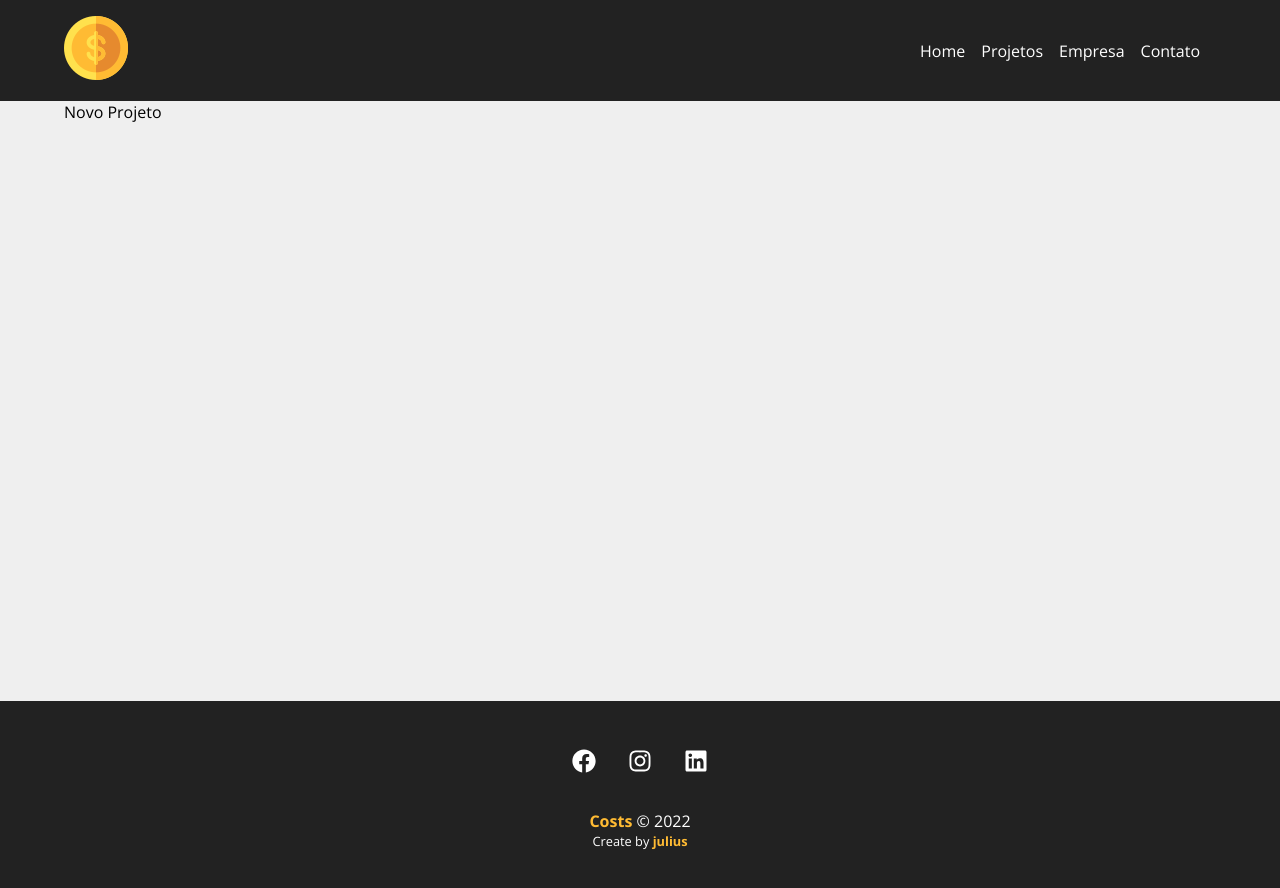
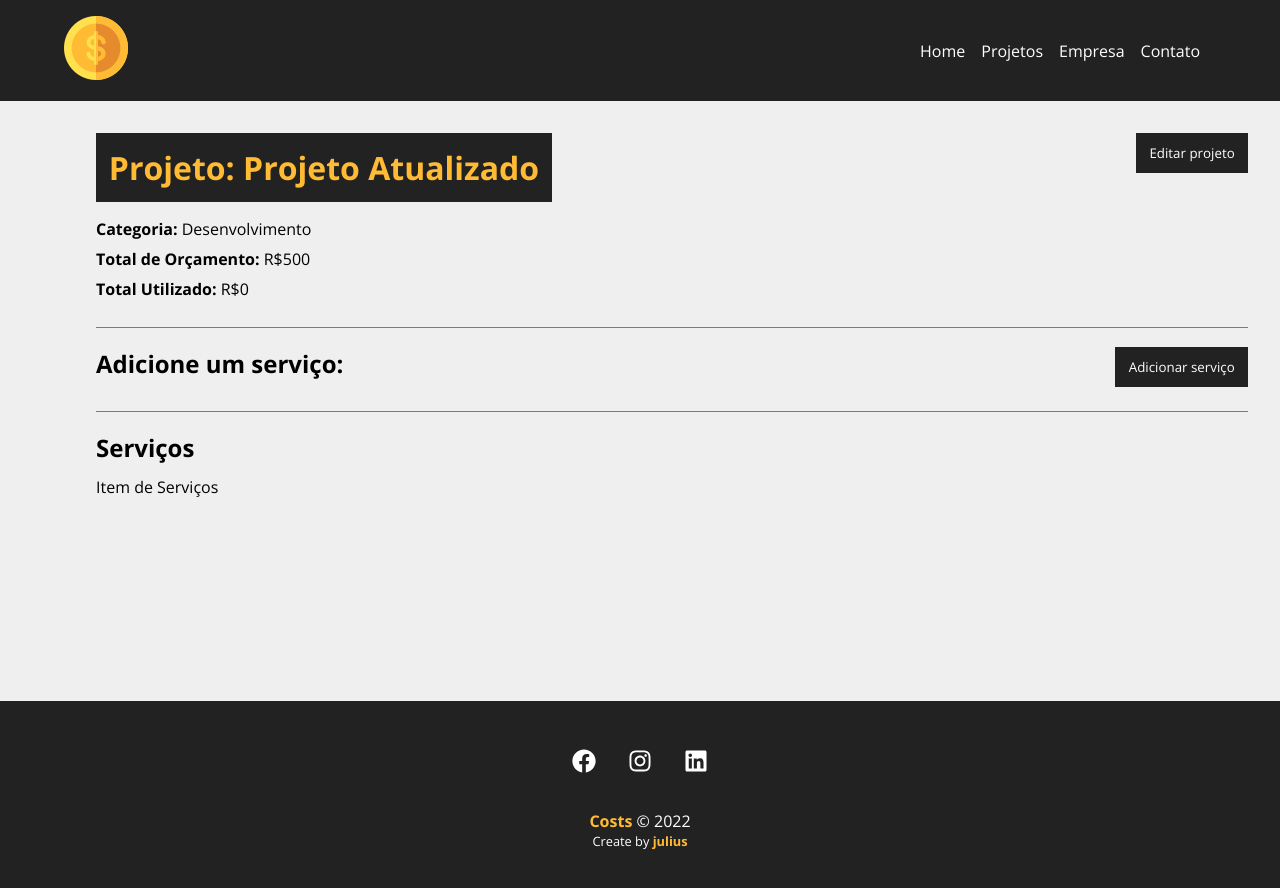
Before and after one commit to juliuscaezarff/costs, a React (Create React App) app: page /project/5 in a window 1280 px wide. Shown: the top 888 px of the page. Built offline with nearby package versions, Linux system fonts and the light colour scheme; data requests are answered from the project's data file.

Commit message:
modifications

```diff
--- a/db.json
+++ b/db.json
@@ -1,11 +1,11 @@
 {
   "projects": [
     {
-      "name": "Novo Projeto",
-      "budget": "5000",
+      "name": " Projeto Atualizado",
+      "budget": "500",
       "category": {
-        "id": "1",
-        "name": "Infra"
+        "id": "2",
+        "name": "Desenvolvimento"
       },
       "cost": 0,
       "services": [],
--- a/src/components/pages/Project.js
+++ b/src/components/pages/Project.js
@@ -1,28 +1,126 @@
 import { useParams } from 'react-router-dom'
 import { useState, useEffect } from 'react'
 
+import Loading from '../layout/Loading'
+import Container from '../layout/Container'
+import Message from '../layout/Message'
+import ProjectForm from '../project/ProjectForm'
+
+import styles from './Project.module.css'
+
 function Project() {
-
   const { id } = useParams()
 
   const [project, setProject] = useState([])
+  const [showProjectForm, setShowProjectForm] = useState(false)
+  const [showServiceForm, setShowServiceForm] = useState(false)
+  const [message, setMessage] = useState()
+  const [type, setType] = useState()
 
   useEffect(() => {
-
+    setTimeout(() => {
       fetch(`http://localhost:5000/projects/${id}`, {
         method: 'GET',
         headers: {
           'Content-Type': 'application/json'
-      },
-    }).then(resp => resp.json())
-      .then((data) => {
+        }
+      })
+        .then(resp => resp.json())
+        .then(data => {
           setProject(data)
         })
         .catch(err => console.log(err))
+    }, 300)
   }, [id])
 
-  return <p>{project.name}</p>
+  function editPost(project) {
+    setMessage('')
+    //budget validation
 
+    if (project.budget < project.cost) {
+      setMessage('O orçamento não pode ser menor que o custo do projeto!')
+      setType('error')
+      return false // parando o projeto
+    }
+
+    fetch(`http://localhost:5000/projects/${project.id}`, {
+      method: 'PATCH',
+      headers: {
+        'Content-type': 'application/json'
+      },
+      body: JSON.stringify(project)
+    })
+      .then(resp => resp.json())
+      .then(data => {
+        setProject(data)
+        setShowProjectForm(false)
+        setMessage('Projeto atualizado!')
+        setType('sucess')
+      })
+      .catch(err => console.log(err))
+  }
+
+  function toggleProjectForm() {
+    setShowProjectForm(!showProjectForm)
+  }
+
+  function toggleServiceForm() {
+    setShowServiceForm(!showServiceForm)
+  }
+
+  return (
+    <>
+      {project.name ? (
+        <div className={styles.projectDetails}>
+          <Container customClass="column">
+            {message && <Message type={type} msg={message} />}
+            <div className={styles.detailsContainer}>
+              <h1>Projeto: {project.name}</h1>
+              <button className={styles.btn} onClick={toggleProjectForm}>
+                {!showProjectForm ? 'Editar projeto' : 'Fechar'}
+              </button>
+              {!showProjectForm ? (
+                <div className={styles.projectInfo}>
+                  <p>
+                    <span>Categoria:</span> {project.category.name}
+                  </p>
+                  <p>
+                    <span>Total de Orçamento:</span> R${project.budget}
+                  </p>
+                  <p>
+                    <span>Total Utilizado:</span> R${project.cost}
+                  </p>
+                </div>
+              ) : (
+                <div className={styles.projectInfo}>
+                  <ProjectForm
+                    handleSubmit={editPost}
+                    btnText="concluir edição"
+                    projectData={project}
+                  />
+                </div>
+              )}
+            </div>
+            <div className={styles.serviceFormContainer}>
+              <h2>Adicione um serviço:</h2>
+              <button className={styles.btn} onClick={toggleServiceForm}>
+                {!showServiceForm ? 'Adicionar serviço' : 'Fechar'}
+              </button>
+              <div className={styles.projectInfo}>
+                {showServiceForm && (<div>formulário do serviço</div>)}
+              </div>
+            </div>
+            <h2>Serviços</h2>
+            <Container customClass="start">
+                <p>Item de Serviços</p>
+            </Container>
+          </Container>
+        </div>
+      ) : (
+        <Loading />
+      )}
+    </>
+  )
 }
 
 export default Project
--- a/src/components/pages/Project.module.css
+++ b/src/components/pages/Project.module.css
@@ -0,0 +1,48 @@
+.projectDetails {
+  padding: 2em;
+}
+
+.projectDetails h1,
+.projectDetails h2,
+.projectDetails p {
+  margin-bottom: 0.5em;
+}
+
+.projectDetails h1 {
+  background-color: #222;
+  color: #ffbb33;
+  padding: 0.4em;
+}
+
+.projectDetails span {
+  font-weight: bold;
+}
+
+.detailsContainer,
+.serviceFormContainer {
+  border-bottom: 1px solid #7a7a7a;
+  margin-bottom: 1.2em;
+  padding-bottom: 1.2em;
+  display: flex;
+  justify-content: space-between;
+  flex-wrap: wrap;
+}
+
+.btn {
+  background-color: #222;
+  color: #fff;
+  padding: 0.5em 1em;
+  text-decoration: none;
+  transition: 0.5s;
+  cursor: pointer;
+  max-height: 40px;
+  border: none;
+}
+
+.btn:hover {
+  color: #ffbb33;
+}
+
+.projectInfo {
+  width: 100%;
+}
```
Also changed, not shown: src/components/layout/Message.js (+2 -5 lines). Lines whose indentation alone changed are shown as unchanged.
